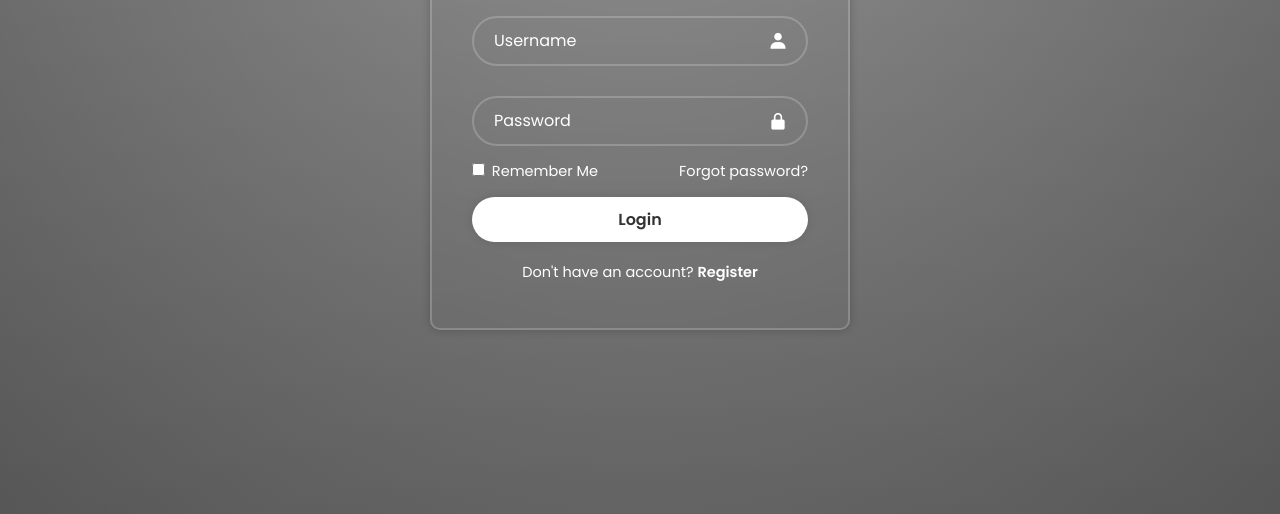
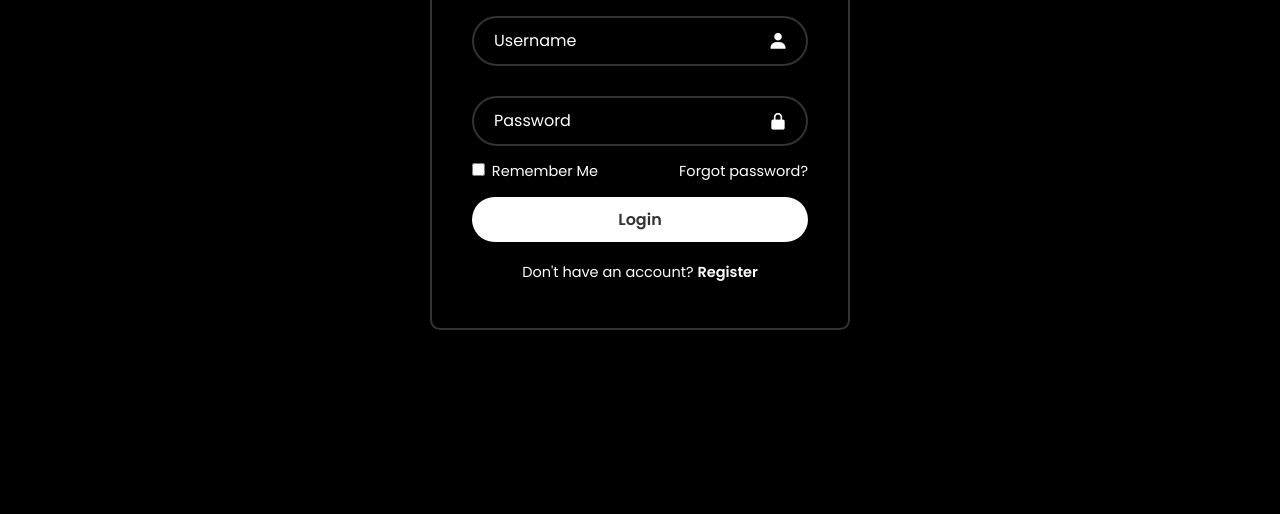
Before and after one commit to GeoJose19/LoginPage, a plain HTML site: page index.html in a window 1280 px wide. Shown: the part 286-800 px from the top of the page. Drawn offline with nearby package versions, Linux system fonts and the light colour scheme.

Commit message:
Update style.css

```diff
--- a/style.css
+++ b/style.css
@@ -12,10 +12,7 @@ body {
   justify-content: center;
   align-items: center;
   min-height: 100vh;
-  background: linear-gradient(to bottom, rgba(255,255,255,0.15) 0%, rgba(0,0,0,0.15) 100%), radial-gradient(at top center, rgba(255,255,255,0.40) 0%, rgba(0,0,0,0.40) 120%) #989898;
- background-blend-mode: multiply,multiply;
-  background-size: cover;
-  background-position: center;
+  background:black;
 }
 
 .wrapper {
```
